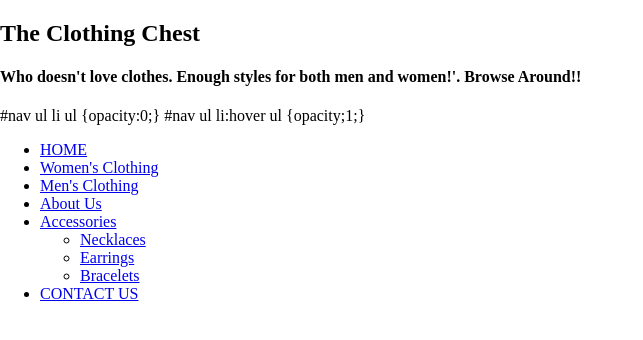
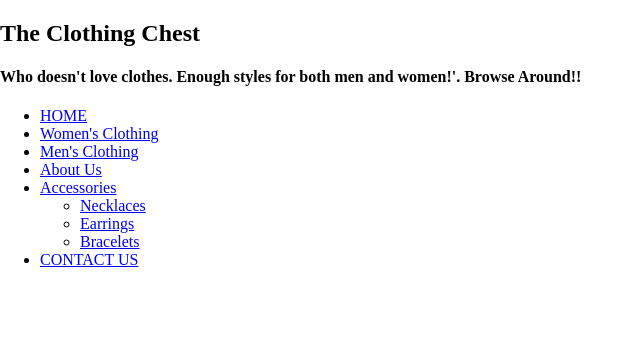
Before and after one commit to JaleesaH/JaleesaH.github.io, a Jekyll site: the page built from index.html, in a window 1280 px wide. Shown: the top 340 px of the page, without its empty margins (0-643 px from the left). Built offline with Jekyll 4.4.1, drawn with Linux system fonts in a browser that asks for light colours.

Commit message:
changeede

```diff
--- a/index.html
+++ b/index.html
@@ -14,8 +14,6 @@ excerpt: This is the greatest website on earth. Share! Like! Subscribe! I'm dead
 </section>
 
 <div id="nav">
-  #nav ul li ul {opacity:0;}
-#nav ul li:hover ul {opacity;1;}
   <ul>
       <li><a href="index.php">HOME</a></li>
       <li><a href="injury-claim-calculator.php">Women's Clothing</a></li>
```
